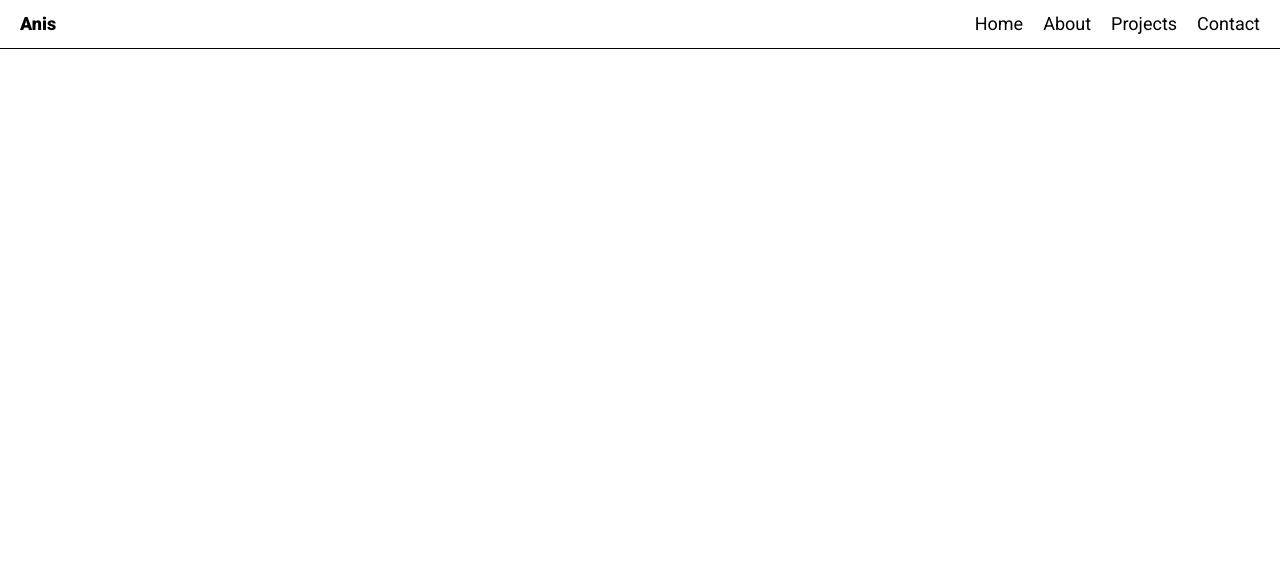
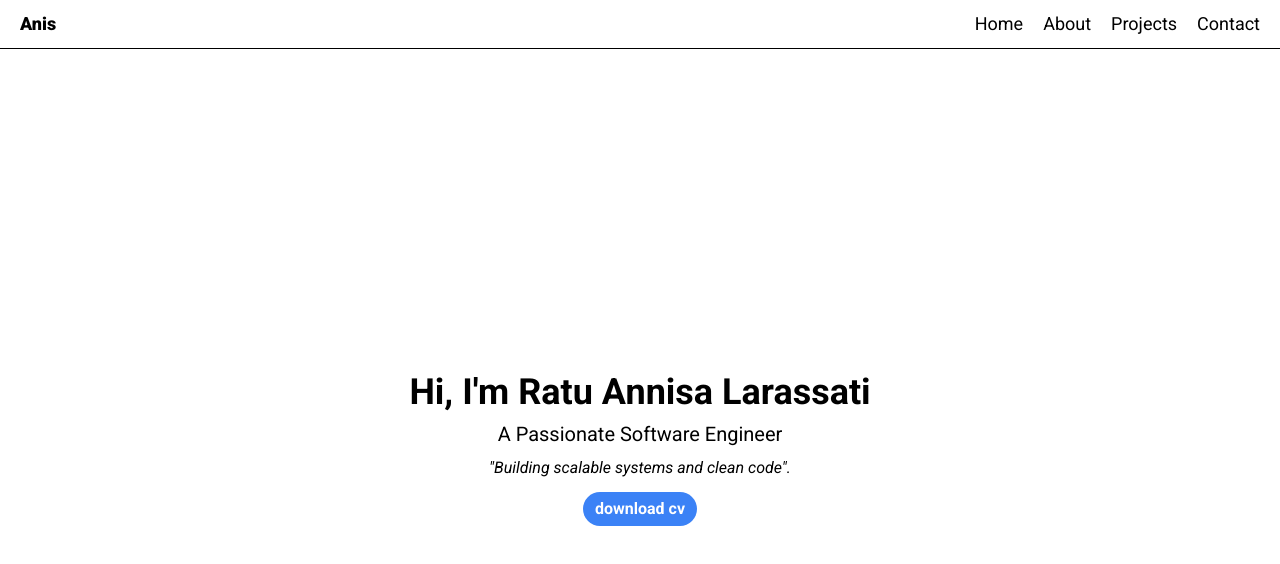
Before and after one commit to butterbeerrr/portfolio-website, a website: page index.html in a window 1280 px wide. Drawn offline with Linux system fonts and the light colour scheme.

Commit message:
create hero section

```diff
--- a/index.html
+++ b/index.html
@@ -25,6 +25,15 @@
     </header>
 
     <main>
+        <section class="min-h-screen flex flex-col justify-center items-center p-[5vh] text-center">
+            <div>
+                <h2 class="text-4xl font-bold">Hi, I'm Ratu Annisa Larassati</h2>
+                <p class="text-xl mt-2">A Passionate Software Engineer</p>
+                <p class="mt-2 italic">"Building scalable systems and clean code".</p>
+            </div>
+
+            <button class="mt-[12px] bg-[#3B82F6] px-[12px] py-[5px] rounded-full hover:bg-[#10B981] transition"><p class="text-white font-bold" >download cv</p></button>
+        </section>
 
     </main>
 
```
Also changed, not shown: src/output.css.
